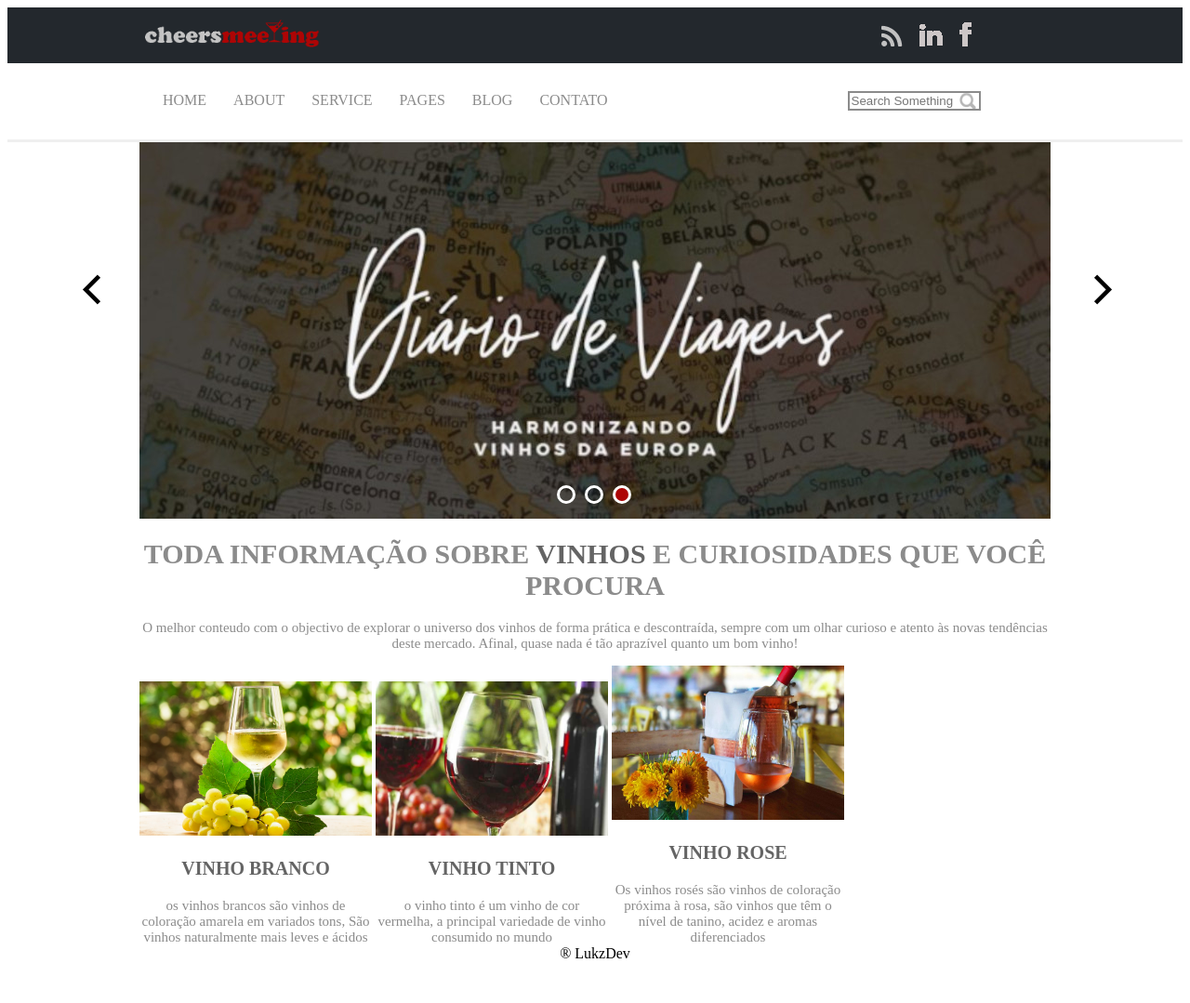
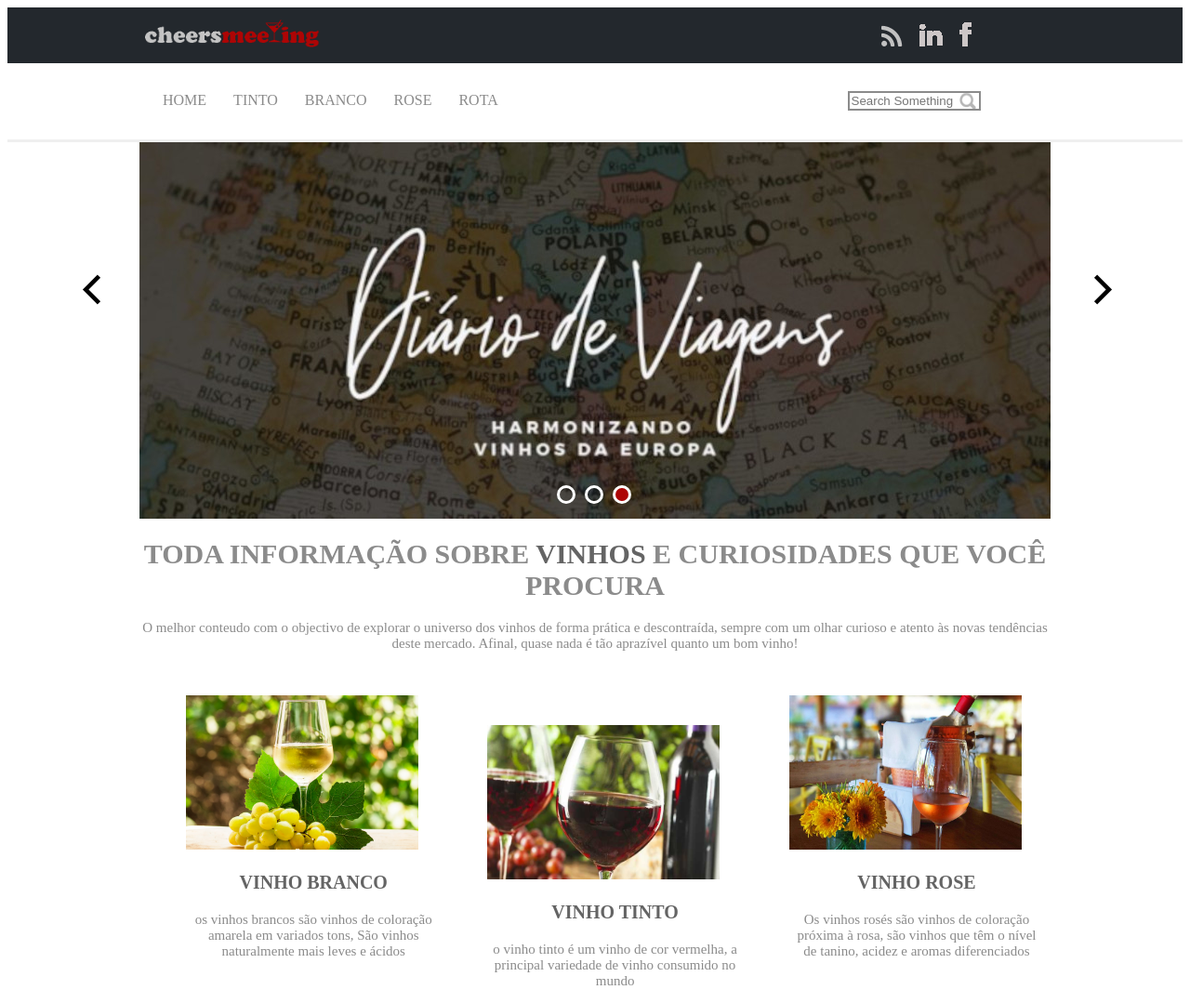
Before and after one commit to lucaolive/CheersMeeting, a plain HTML site: page CheersMeeting/index.html in a window 1280 px wide. Shown: the whole page at 93% size. Before the commit the page ends 1051 px from the top, so only its background shows below. Drawn offline with Linux system fonts and the light colour scheme.

Commit message:
indo p segunta pg

```diff
--- a/CheersMeeting/index.html
+++ b/CheersMeeting/index.html
@@ -32,11 +32,10 @@
             <div class="menu">
                 <ul>
                     <li><a href="">Home</a></li>
-                    <li><a href="">About</a></li>
-                    <li><a href="">Service</a></li>
-                    <li><a href="">Pages</a></li>
-                    <li><a href="">Blog</a></li>
-                    <li><a href="">Contato</a></li>
+                    <li><a href="">Tinto</a></li>
+                    <li><a href="">Branco</a></li>
+                    <li><a href="">Rose</a></li>
+                    <li><a href="">Rota</a></li>
                 </ul>
             </div>
             <div class="search">
@@ -58,22 +57,22 @@
                 de forma prática e descontraída, sempre com um olhar curioso e atento às novas
                 tendências deste mercado. Afinal, quase nada é tão aprazível quanto um bom vinho!
             </p>
-            <div class="col-3">
-                <img class="opc" src="./img/branco.jpg" alt="branco">
+            <div class="col-3 blocko-texto">
+                <img class="opc" src="./img/branco.jpg" alt="branco" width="250px" height="166px">
                 <h3>vinho branco</h3>
                 <p>os vinhos brancos são vinhos de coloração amarela em
                     variados tons, São vinhos naturalmente mais leves
                     e ácidos</p>
             </div>
-            <div class="col-3">
-                <img class="opc" src="./img/tinto.jpg" alt="tinto">
+            <div class="col-3 blocko-texto" style="margin-top: 4em;">
+                <img class="opc" src="./img/tinto.jpg" alt="tinto" width="250px" height="166px">
                 <h3>Vinho Tinto</h3>
                 <p>o vinho tinto é um vinho de cor vermelha,
                     a principal variedade de vinho consumido no mundo
                 </p>
             </div>
-            <div class="col-3">
-                <img class="opc" src="./img/rose.jpg" alt="rose">
+            <div class="col-3 blocko-texto">
+                <img class="opc" src="./img/rose.jpg" alt="rose" width="250px" height="166px">
                 <h3>vinho rose</h3>
                 <p>Os vinhos rosés são vinhos de coloração próxima à rosa,
                     são vinhos que têm o nível de tanino, acidez e aromas
@@ -82,13 +81,11 @@
             </div>
         </div>
     </div>
+
     <script src="./js/jquery-1.11.0.min.js"></script>
     <script src="./js/jquery-migrate-1.2.1.min.js"></script>
     <script src="./js/slick.min.js"></script>
     <script src="./script.js"></script>
-    <footer>
-        <p>&reg; LukzDev</p>
-    </footer>
 </body>
 
 </html>
--- a/CheersMeeting/style.css
+++ b/CheersMeeting/style.css
@@ -188,13 +188,13 @@ li.slick-active button{
     text-align: center;
 }
 
-.col-3, .opc{
-    text-align: center;
-    display: inline-block;
-    width: 250px;
-    height: 166px;
+.col-3{
+    padding-left: 50px;
+    width: 28%;
+    float: left;
+    position: relative;
 }
 
-footer{
-    text-align: center;
+.blocko-texto{
+    margin-top: 2em;
 }
```
